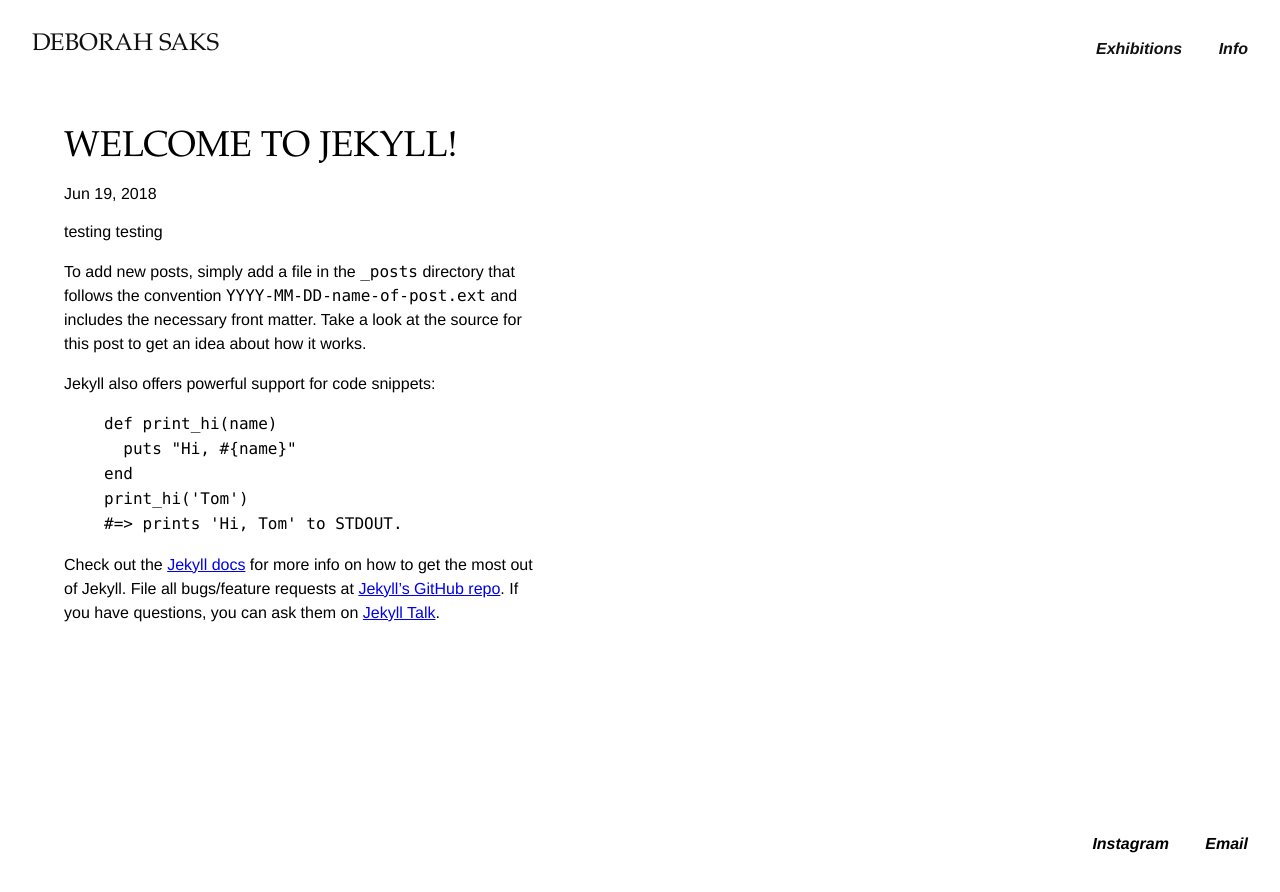
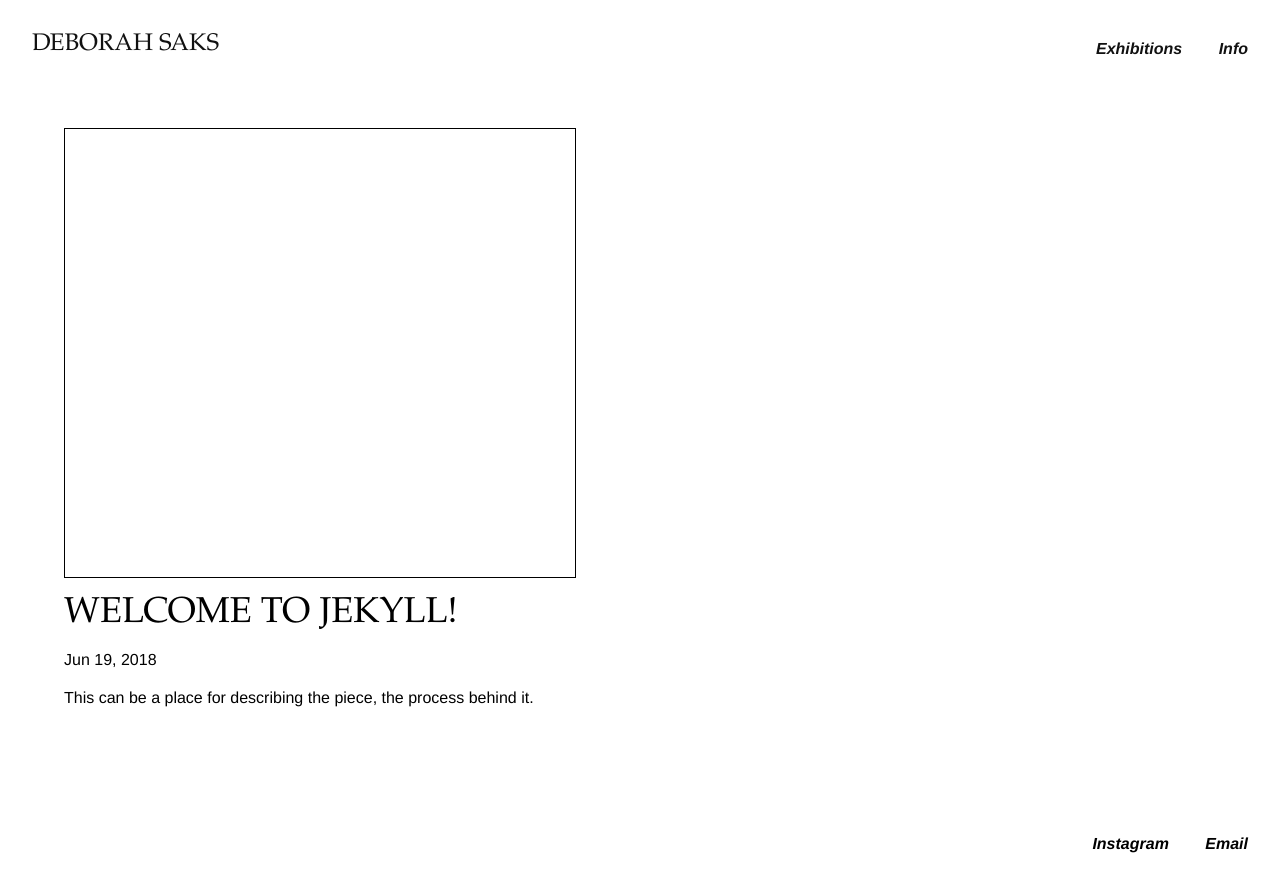
Before and after one commit to seancaat/debbie, a Jekyll site: the page built from _posts/2018-06-19-welcome-to-jekyll.md, in a window 1280 px wide. Shown: the top 892 px of the page. Built offline with Jekyll 4.4.1, drawn with Linux system fonts in a browser that asks for light colours; nearby versions of some CDN libraries; library files that are not in the unit come from our copies.

Commit message:
additional nav, amongst other things

```diff
--- a/_includes/footer.html
+++ b/_includes/footer.html
@@ -1,7 +1,7 @@
 <footer class="fixed w-100 pv4 ph4-ns ph3">
   <p class="lh-solid fr">
-    <a class="link i b black ml4-ns ml3 hover-light-purple" target="_blank" href="https://www.instagram.com/debbiesakscollage/">Instagram</a>
-    <a class="link i b black ml4-ns ml3 hover-green" href="#">Email </a>
+    <a class="link i b black ml4-ns ml3 underline-hover" target="_blank" href="https://www.instagram.com/debbiesakscollage/">Instagram</a>
+    <a class="link i b black ml4-ns ml3 underline-hover" target="_blank" href="mailto:d_saks@yahoo.com">Email </a>
   </p>
 </footer>
 
--- a/_includes/header.html
+++ b/_includes/header.html
@@ -4,7 +4,7 @@
     <div class="fr pt2">
       {% for my_page in site.pages %}
         {% if my_page.title %}
-        <a class="link near-black i b ml4-ns ml3 " href="{{ my_page.url | prepend: site.baseurl }}">{{ my_page.title }}</a>
+        <a class="link near-black i b underline-hover ml4-ns ml3 " href="{{ my_page.url | prepend: site.baseurl }}">{{ my_page.title }}</a>
         {% endif %}
       {% endfor %}
     </div>
--- a/_layouts/info.html
+++ b/_layouts/info.html
@@ -3,7 +3,11 @@
 ---
 <div class="fn fl-ns pr3-ns w-50-ns lh-solid">
 	<img class="w-100" src="https://res.cloudinary.com/s3ancat/image/upload/v1530018259/download.png">
+	<!-- <p class="measure lh-copy">
+		For further information and commissions contact her at
+		<a class="link black i b underline-hover" href="mailto:d_saks@yahoo.com">d_saks@yahoo.com</a>
+	</p> -->
 </div>
-<div class="fn fl-ns pv4 pv0-ns pl3-ns w-50-ns lh-copy bio">
+<div class="fn fl-ns pv4 mb5 pv0-ns pl3-ns w-50-ns measure lh-copy bio">
 	{{ content }}
 </div>
--- a/_layouts/post.html
+++ b/_layouts/post.html
@@ -1,9 +1,12 @@
 ---
 layout: default
 ---
-<article class="post" itemscope itemtype="http://schema.org/BlogPosting">
 
-  <header class="post-header">
+<div class="vh-50 mw6 pa4 mb3 ba">
+
+</div>
+
+<section class="post-header">
   <h1 class="f2 fw3 mv0 ttu garamond" itemprop="name headline">{{ page.title }}</h1>
   <p class="post-meta">
     <time datetime="{{ page.date | date_to_xmlschema }}" itemprop="datePublished">{{ page.date | date: "%b %-d, %Y" }}</time>{% if page.author %} •
@@ -12,10 +15,8 @@
       </span>
     {% endif %}
   </p>
-  </header>
+</section>
 
 <div class="measure lh-copy" itemprop="articleBody">
   {{ content }}
 </div>
-
-</article>
--- a/_posts/2018-06-19-welcome-to-jekyll.md
+++ b/_posts/2018-06-19-welcome-to-jekyll.md
@@ -3,10 +3,11 @@
 title:  "Welcome to Jekyll!"
 date:   2018-06-19 12:22:59 -0400
 categories: jekyll update
+dimensions: 10x10
 ---
-testing testing
+This can be a place for describing the piece, the process behind it.
 
-To add new posts, simply add a file in the `_posts` directory that follows the convention `YYYY-MM-DD-name-of-post.ext` and includes the necessary front matter. Take a look at the source for this post to get an idea about how it works.
+<!-- To add new posts, simply add a file in the `_posts` directory that follows the convention `YYYY-MM-DD-name-of-post.ext` and includes the necessary front matter. Take a look at the source for this post to get an idea about how it works.
 
 Jekyll also offers powerful support for code snippets:
 
@@ -22,4 +23,4 @@
 
 [jekyll-docs]: http://jekyllrb.com/docs/home
 [jekyll-gh]:   https://github.com/jekyll/jekyll
-[jekyll-talk]: https://talk.jekyllrb.com/
+[jekyll-talk]: https://talk.jekyllrb.com/ -->
--- a/info.md
+++ b/info.md
@@ -8,8 +8,6 @@
 
 Deborah’s artistic venture began when she lived in Paris and photographed architecture in black and white. From there, she continued to photograph places and people all over the world including Nepal, South America, China and Europe. In 2009, she studied collage with Rosemary Luckett at the Torpedo Factory in Alexandria, Virginia. Deborah’s inspiration comes from her extensive travels across the globe, her imagination, her love of art and photography, and her memory. Her work is held in private and public collections.
 
-For further information and commissions contact her at *<d_saks@yahoo.com>*.
-
 ...
 
 L'aventure artistique de Deborah a commencé quand elle a vécu à Paris et a photographié l'architecture en noir et blanc. De là, elle a continué à photographier des lieux et des gens partout dans le monde, y compris au Népal, en Amérique du Sud, en Chine et en Europe. En 2009, elle a étudié le collage avec Rosemary Luckett à la Torpedo Factory d'Alexandria en Virginie. L'inspiration de Deborah vient de ses nombreux voyages à travers le monde, de son imagination, de son amour de l'art et de la photographie et de sa mémoire. Son travail se déroule dans des collections privées et publiques.
```
Also changed, not shown: 5 other files. Lines whose indentation alone changed are shown as unchanged.
